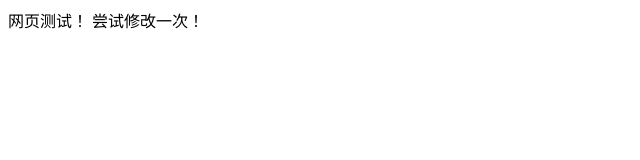
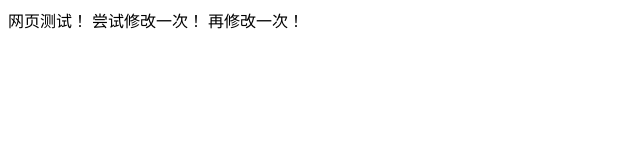
Before and after one commit to henuyuanxiao/test, a plain HTML site: page index.html in a window 1280 px wide. Shown: the whole page, without its empty margins (0-640 px from the left). Drawn offline with Linux system fonts and the light colour scheme.

Commit message:
再修改一次

```diff
--- a/index.html
+++ b/index.html
@@ -9,7 +9,7 @@
 </head>
 
 <body>
-    网页测试！ 尝试修改一次！
+    网页测试！ 尝试修改一次！ 再修改一次！
 </body>
 
 </html>
```
